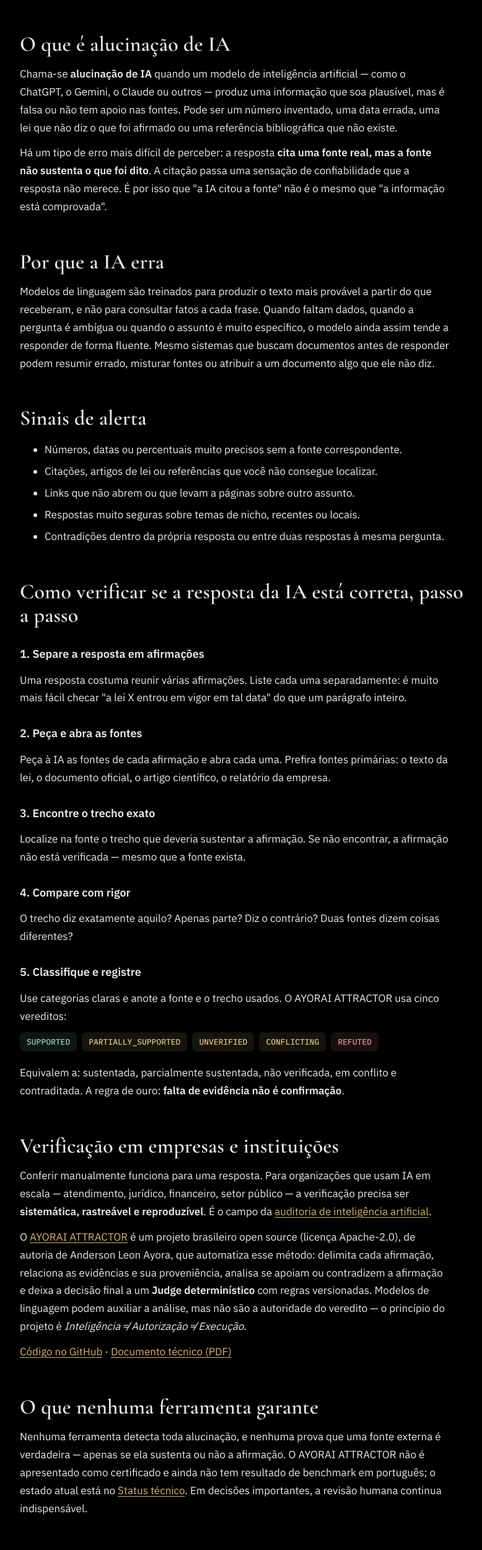
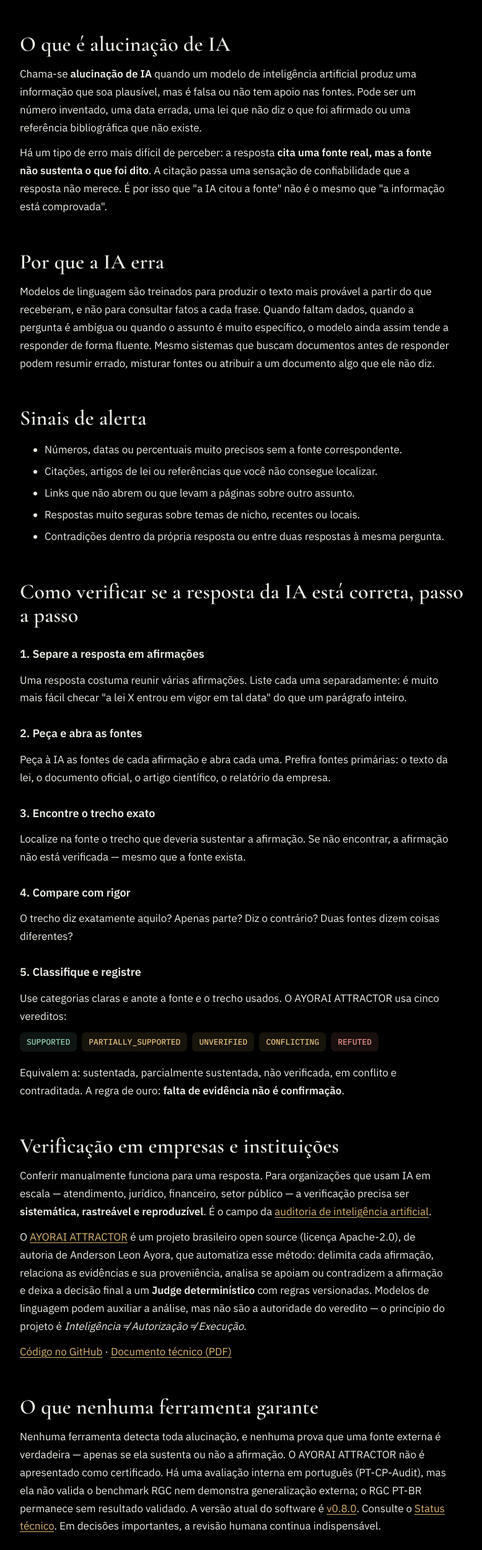
Before and after one commit to Ayorinha/ayorai-opensearch, a plain HTML site: page alucinacao-de-ia/index.html in a window 1280 px wide. Shown: the part 1069-3569 px from the top of the page at 62% size, without its empty margins (248-1026 px from the left). Drawn offline with nearby package versions, Linux system fonts and the light colour scheme.

Commit message:
site: align v0.8.0 status and AI-readable metadata (alucinacao-de-ia/index.html)

```diff
--- a/alucinacao-de-ia/index.html
+++ b/alucinacao-de-ia/index.html
@@ -106,7 +106,7 @@
   </div>
 
   <h2 id="o-que-e">O que é alucinação de IA</h2>
-  <p>Chama-se <strong>alucinação de IA</strong> quando um modelo de inteligência artificial — como o ChatGPT, o Gemini, o Claude ou outros — produz uma informação que soa plausível, mas é falsa ou não tem apoio nas fontes. Pode ser um número inventado, uma data errada, uma lei que não diz o que foi afirmado ou uma referência bibliográfica que não existe.</p>
+  <p>Chama-se <strong>alucinação de IA</strong> quando um modelo de inteligência artificial produz uma informação que soa plausível, mas é falsa ou não tem apoio nas fontes. Pode ser um número inventado, uma data errada, uma lei que não diz o que foi afirmado ou uma referência bibliográfica que não existe.</p>
   <p>Há um tipo de erro mais difícil de perceber: a resposta <strong>cita uma fonte real, mas a fonte não sustenta o que foi dito</strong>. A citação passa uma sensação de confiabilidade que a resposta não merece. É por isso que "a IA citou a fonte" não é o mesmo que "a informação está comprovada".</p>
 
   <h2 id="por-que">Por que a IA erra</h2>
@@ -141,7 +141,7 @@
   <p><a href="https://github.com/Ayorinha/ayorai-opensearch">Código no GitHub</a> · <a href="https://github.com/Ayorinha/ayorai-opensearch/blob/main/docs/institutional/AYORAI-ATTRACTOR-Documento-Tecnico-v1.1.pdf">Documento técnico (PDF)</a></p>
 
   <h2 id="limites">O que nenhuma ferramenta garante</h2>
-  <p>Nenhuma ferramenta detecta toda alucinação, e nenhuma prova que uma fonte externa é verdadeira — apenas se ela sustenta ou não a afirmação. O AYORAI ATTRACTOR não é apresentado como certificado e ainda não tem resultado de benchmark em português; o estado atual está no <a href="https://github.com/Ayorinha/ayorai-opensearch/blob/main/docs/STATUS.md">Status técnico</a>. Em decisões importantes, a revisão humana continua indispensável.</p>
+  <p>Nenhuma ferramenta detecta toda alucinação, e nenhuma prova que uma fonte externa é verdadeira — apenas se ela sustenta ou não a afirmação. O AYORAI ATTRACTOR não é apresentado como certificado. Há uma avaliação interna em português (PT-CP-Audit), mas ela não valida o benchmark RGC nem demonstra generalização externa; o RGC PT-BR permanece sem resultado validado. A versão atual do software é <a href="https://github.com/Ayorinha/ayorai-opensearch/releases/tag/v0.8.0">v0.8.0</a>. Consulte o <a href="https://github.com/Ayorinha/ayorai-opensearch/blob/main/docs/STATUS.md">Status técnico</a>. Em decisões importantes, a revisão humana continua indispensável.</p>
 
   <h2 id="faq">Perguntas frequentes</h2>
   <details open><summary>O que é alucinação de IA?</summary><p>É quando a IA gera uma informação plausível, mas falsa ou sem apoio nas fontes — incluindo citar uma fonte que não diz aquilo.</p></details>
```
